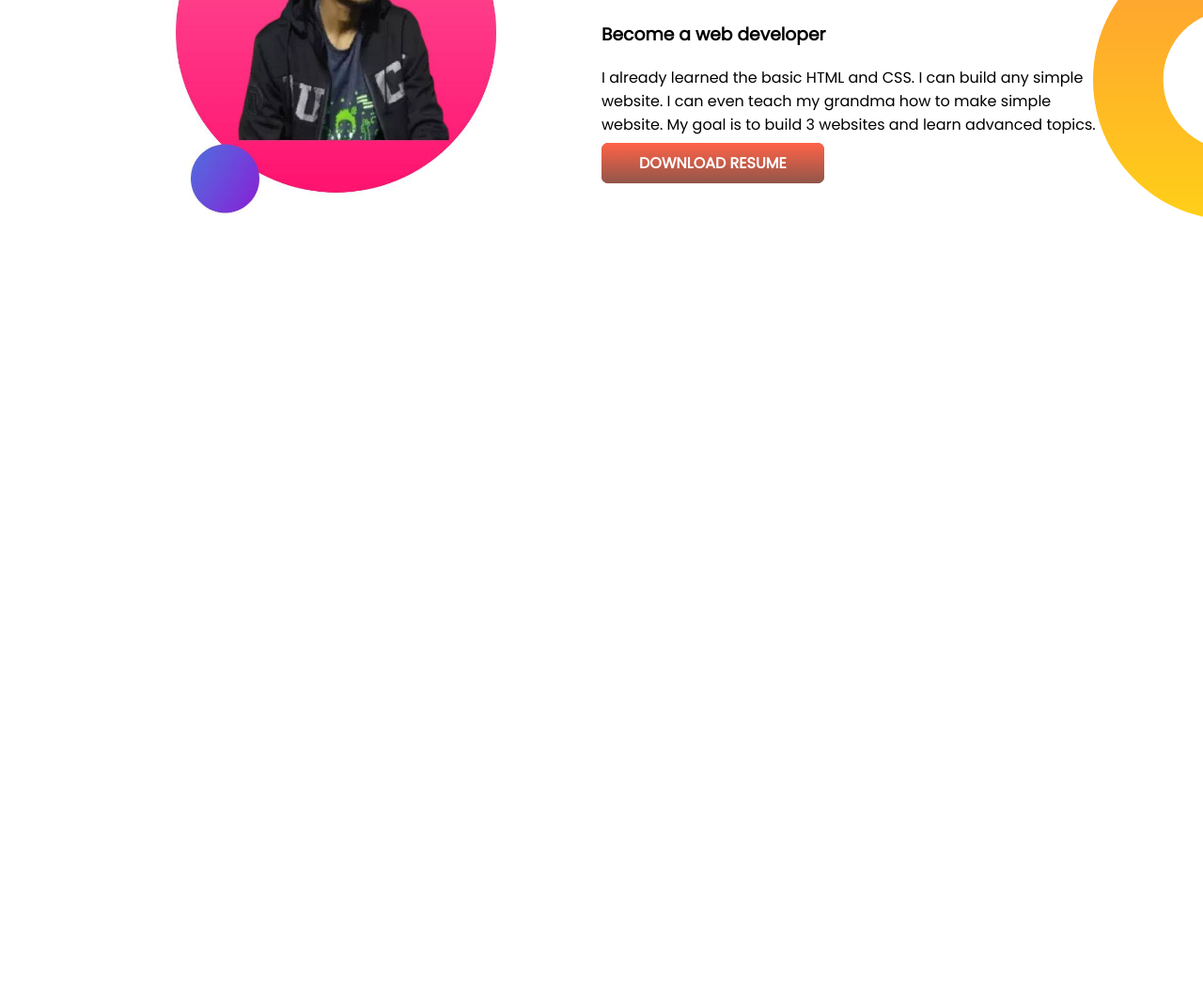
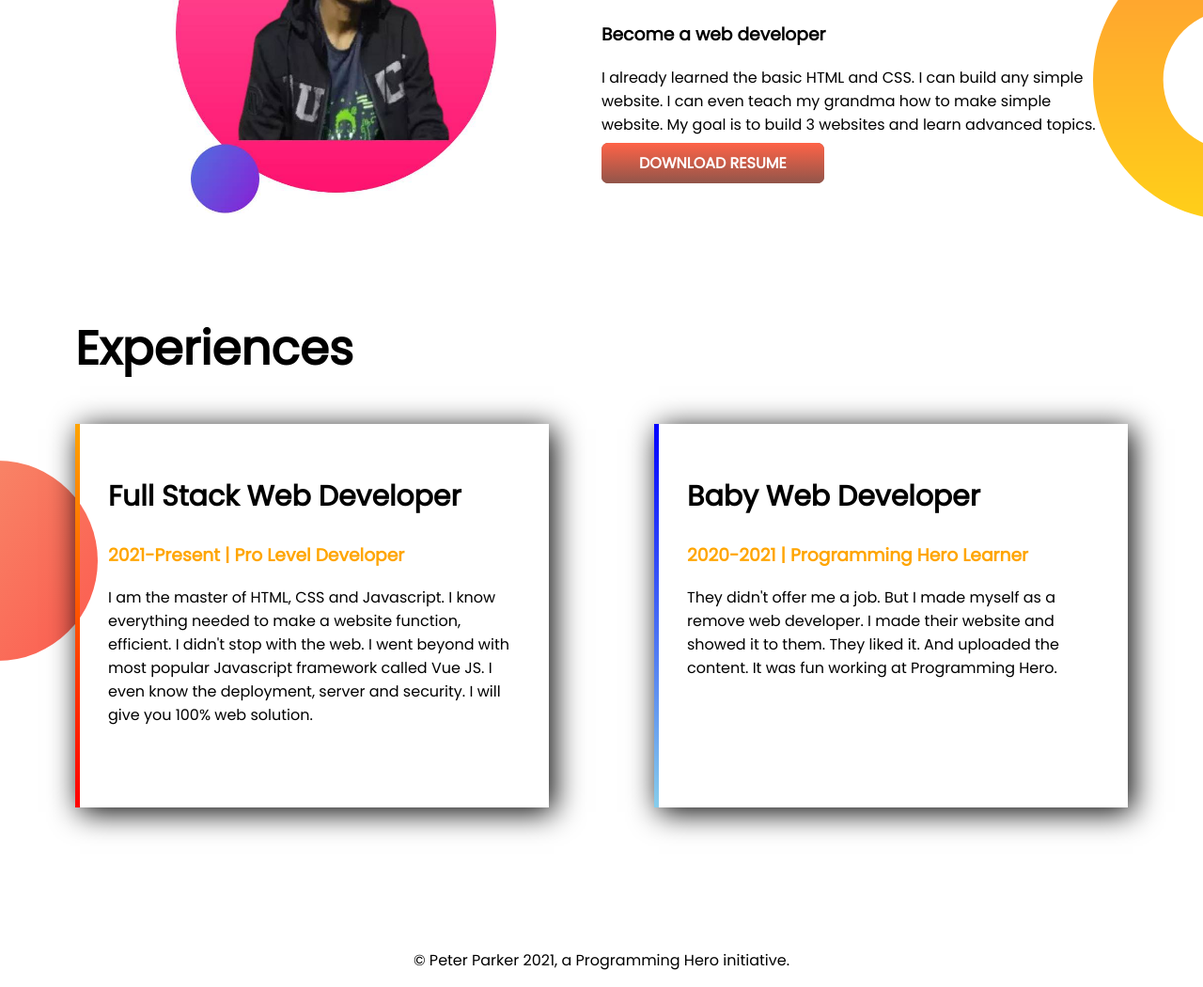
Before and after one commit to tariqul10765/noob-portfolio-website, a plain HTML site: page index.html in a window 1280 px wide. Shown: the part 699-1749 px from the top of the page at 94% size. Before the commit the page ends 933 px from the top, so only its background shows below. Drawn offline with Linux system fonts and the light colour scheme.

Commit message:
experience and footer section added

```diff
--- a/index.html
+++ b/index.html
@@ -38,5 +38,25 @@
             <a href="https://www.linkedin.com/company/programminghero/" target="_blank">DOWNLOAD RESUME</a>
         </div>
     </section>
+
+    <section class="experience-sec">
+        <h1>Experiences</h1>
+        <div class="experience-item">
+            <div class="experience-sec-left">
+                <h2>Full Stack Web Developer</h2>
+                <h3 class="orange-color">2021-Present | Pro Level Developer</h3>
+                <p>I am the master of HTML, CSS and Javascript. I know everything needed to make a website function, efficient. I didn't stop with the web. I went beyond with most popular Javascript framework called Vue JS. I even know the deployment, server and security. I will give you 100% web solution.</p>
+            </div>
+            <div class="experience-sec-right">
+                <h2>Baby Web Developer</h2>
+                <h3 class="orange-color">2020-2021 | Programming Hero Learner</h3>
+                <p>They didn't offer me a job. But I made myself as a remove web developer. I made their website and showed it to them. They liked it. And uploaded the content. It was fun working at Programming Hero.</p>
+            </div>
+        </div>
+    </section>
+
+    <footer>
+        <p>© Peter Parker 2021, a Programming Hero initiative.</p>
+    </footer>
 </body>
 </html>
--- a/style.css
+++ b/style.css
@@ -4,6 +4,9 @@
 }
 h1{
     font-size: 50px;
+}
+h2{
+    font-size: 30px;
 }
 .about-sec{
     display: flex;
@@ -35,6 +38,7 @@
 /* Dream section */
 
 .dream-sec{
+    margin-bottom: 100px;
     display: flex;
     padding-left: 100px;
     background-image: url(images/dream-bg.png);
@@ -54,3 +58,40 @@
     background-color: rgb(145, 85, 74);
     background-image: linear-gradient(tomato, rgb(145, 85, 74));
 }
+
+/* Experience section */
+.experience-sec{
+    padding: 0 80px;
+    margin-bottom: 150px;
+    background-image: url(images/exp-bg.png);
+    background-position-x: left;
+    background-position-y: center;
+    background-repeat: no-repeat;
+}
+.experience-item{
+    display: flex;
+}
+.experience-sec-left{
+    box-shadow: 5px 5px 30px;
+    width: 40%;
+    margin-right: 5%;
+    padding: 30px 30px 70px 30px;
+    border-left: 5px solid;
+    border-image: linear-gradient(orange, red);
+    border-image-slice: 1;
+}
+.experience-sec-right{
+    box-shadow: 5px 5px 30px;
+    width: 40%;
+    margin-left: 5%;
+    padding: 30px 30px 70px 30px;
+    border-left: 5px solid;
+    border-image: linear-gradient(blue, skyblue);
+    border-image-slice: 1;
+}
+
+/* footer section */
+
+footer p{
+    text-align: center;
+}
```
Also changed, not shown: images/exp-bg.png (added).
